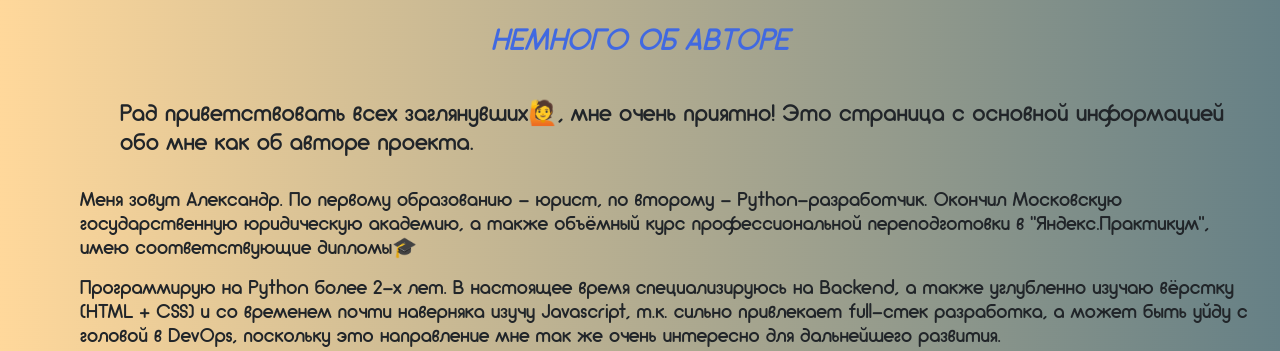
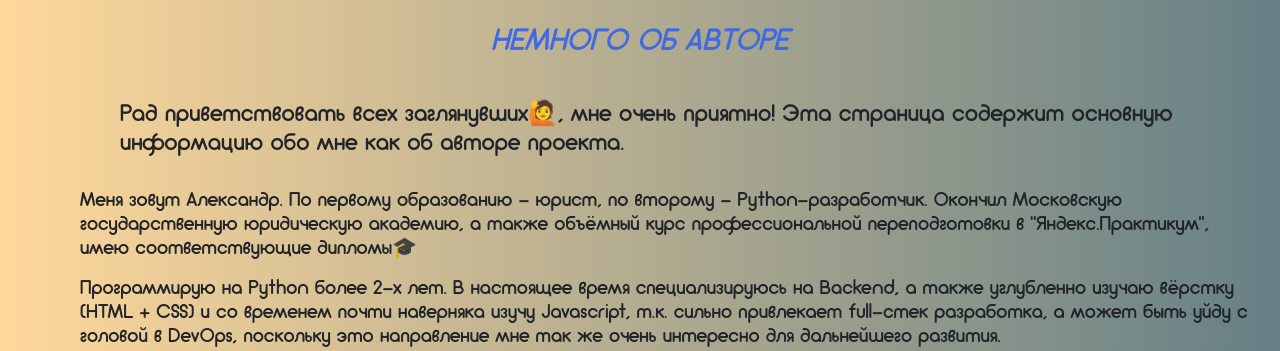
Before and after one commit to alexrashkin/TravelTube, a Django app: page /about/author/ in a window 1280 px wide. Shown: the part 56-407 px from the top of the page. Run offline with Django 3.2, Linux system fonts and the light colour scheme; some libraries are stand-ins or nearby versions.

Commit message:
new design

```diff
--- a/yatube/templates/about/author.html
+++ b/yatube/templates/about/author.html
@@ -6,9 +6,11 @@
   <h1 style="font-size: 31px; text-transform: uppercase; font-style: italic; color:#4169E1; text-align: center;">Немного об авторе</h1>
   {% load static %}
   <link rel="stylesheet" type="text/css" href="{% static 'css/style.css' %}">
-  <p><div style="margin-left: 90px; margin-bottom: 30px; margin-top: 40px;"><h4>Рад приветствовать всех заглянувших&#128587;, мне очень приятно! Это страница с основной информацией обо мне как об авторе проекта.</h4></div>
+  <p><div style="margin-left: 90px; margin-bottom: 30px; margin-top: 40px;"><h4>Рад приветствовать всех заглянувших&#128587;, мне очень приятно!
+   Эта страница содержит основную информацию обо мне как об авторе проекта.</h4></div>
   <div style="margin-left: 50px;">
-  <h5><p> Меня зовут Александр. По первому образованию - юрист, по второму - Python-разработчик. Окончил Московскую государственную юридическую академию, а также объёмный курс профессиональной переподготовки в "Яндекс.Практикум", имею соответствующие дипломы&#127891;</p>
+  <h5><p> Меня зовут Александр. По первому образованию - юрист, по второму - Python-разработчик.
+     Окончил Московскую государственную юридическую академию, а также объёмный курс профессиональной переподготовки в "Яндекс.Практикум", имею соответствующие дипломы&#127891;</p>
      Программирую на Python более 2-х лет. В настоящее время специализируюсь на Backend,
      а также углубленно изучаю вёрстку (HTML + CSS) и со временем почти наверняка изучу Javascript, т.к. сильно привлекает full-стек разработка, а может быть уйду с головой в DevOps, поскольку это направление мне так же очень интересно для дальнейшего развития.
   <br>
@@ -68,5 +70,5 @@
 </div>
 </h5>
 <br>
-<img src="{% static 'img/me.png' %}" style="display: block; margin: 0 auto;">
+<img src="{% static 'img/me.png' %}" style="max-width: 100%; height: auto; display: block; margin: 0 auto;">
 {% endblock %}
```
